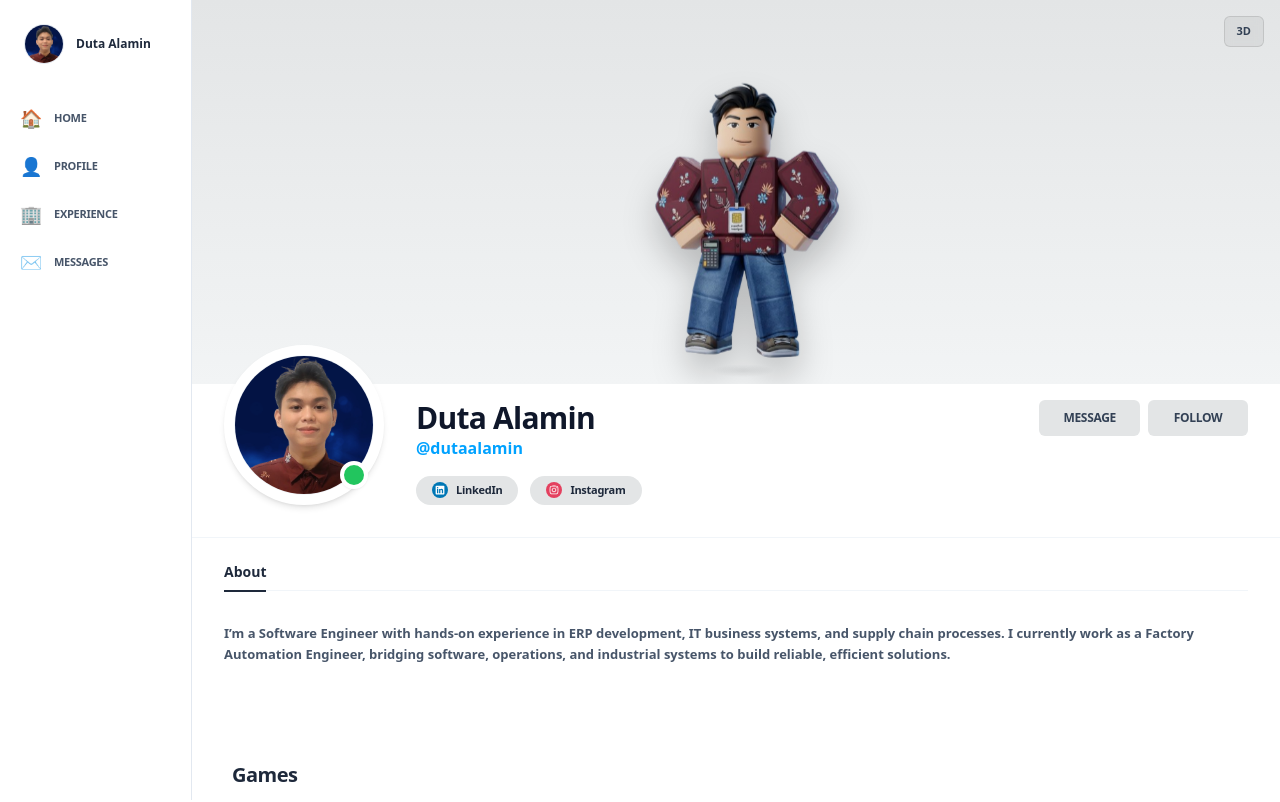
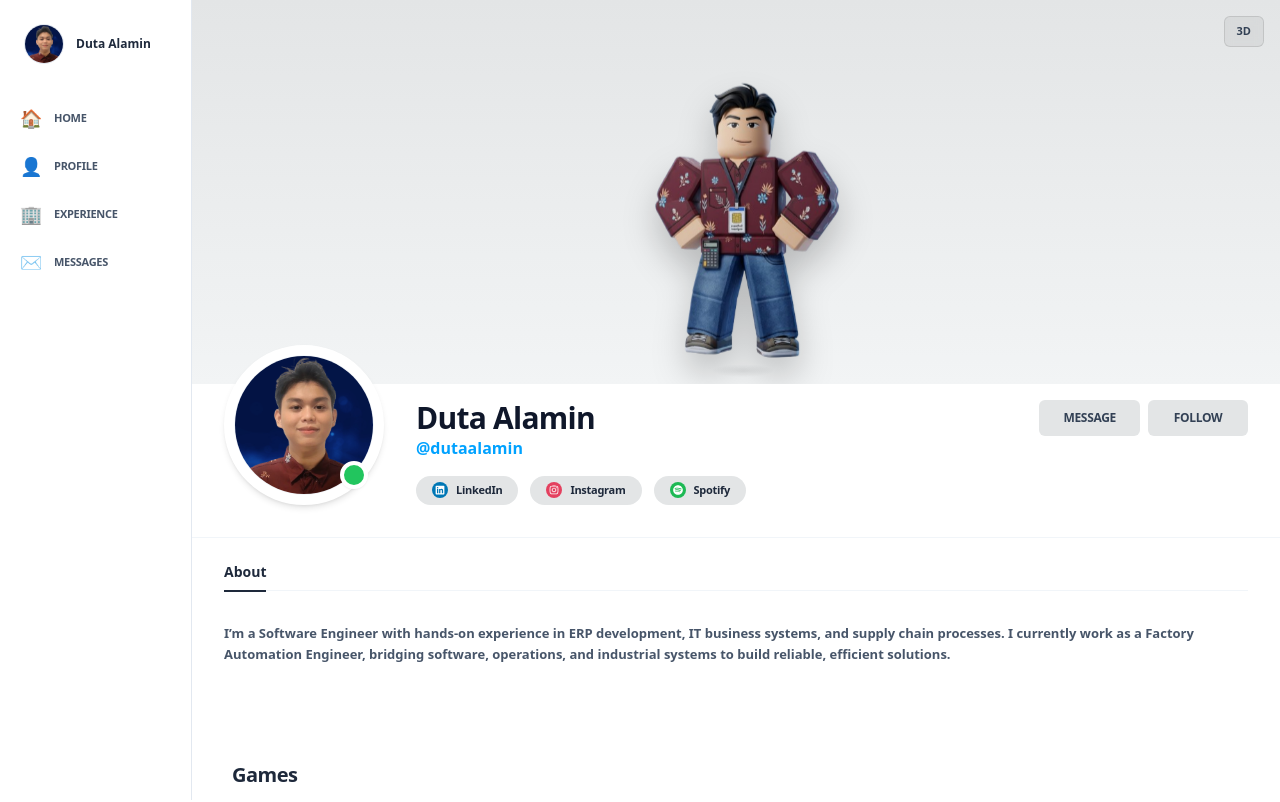
Before and after one commit to dutaalamin/portfolio, a React (Create React App) app: page / in a window 1280 px wide. Shown: the top 802 px of the page. Built offline with nearby package versions, Linux system fonts and the light colour scheme; the HTML template or start-up script is replaced by a standard one.

Commit message:
Add Spotify link to Hero section

```diff
--- a/src/components/Hero.js
+++ b/src/components/Hero.js
@@ -1,5 +1,5 @@
 import React from 'react';
-import { FaLinkedin, FaInstagram } from 'react-icons/fa';
+import { FaLinkedin, FaInstagram, FaSpotify } from 'react-icons/fa';
 
 const Hero = () => {
 
@@ -97,6 +97,16 @@ const Hero = () => {
                 </div>
                 <span className="text-[11px] font-black text-slate-800 tracking-tight">Instagram</span>
               </a>
+              <a
+                href="https://open.spotify.com/playlist/2gQgfHfdjW8S0S4Ypfu1jV?si=c2dfb4d1600f4b4f"
+                target="_blank" rel="noopener noreferrer"
+                className="bg-[#e3e5e6] hover:bg-[#d6d9da] rounded-full px-4 py-1.5 flex items-center gap-2 transition-colors cursor-pointer"
+              >
+                <div className="w-4 h-4 bg-[#1DB954] rounded-full flex items-center justify-center">
+                  <FaSpotify size={10} className="text-white" />
+                </div>
+                <span className="text-[11px] font-black text-slate-800 tracking-tight">Spotify</span>
+              </a>
             </div>
           </div>
         </div>
```
